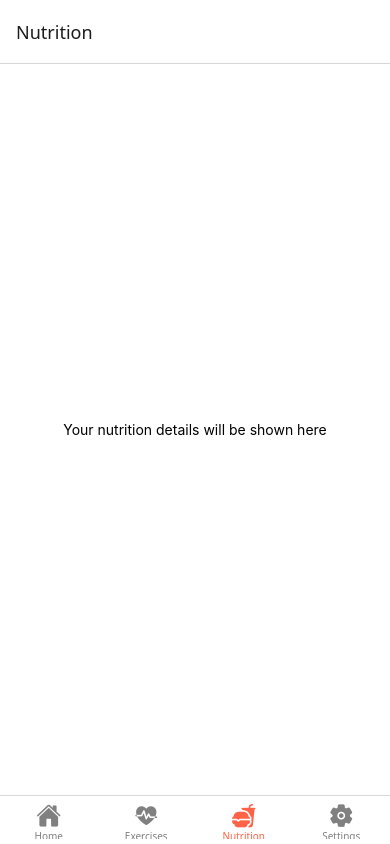
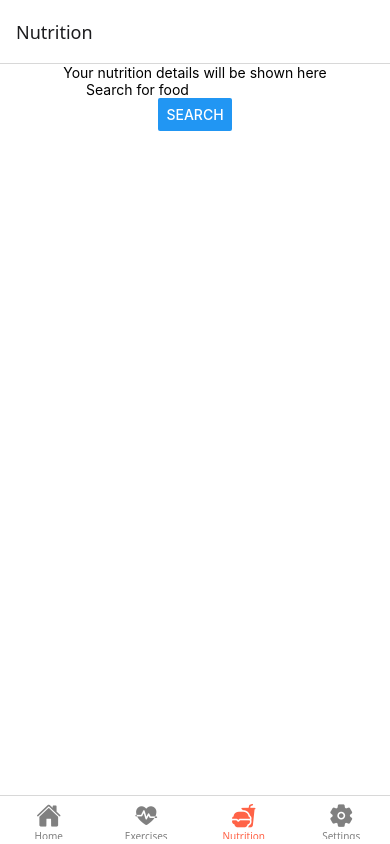
Before and after one commit to Nikokaar/FitAndHealth, a React Native app: screen /Nutrition in a window 390 px wide. Built offline with nearby package versions, Linux system fonts and the light colour scheme.

Commit message:
Fetching foods from Fineli api works now

```diff
--- a/screens/ExerciseScreen.js
+++ b/screens/ExerciseScreen.js
@@ -1,6 +1,6 @@
 import { StyleSheet, Text, View } from 'react-native';
 
-export default function HomeScreen() {
+export default function ExerciseScreen() {
     return (
         <View style={styles.container}>
             <Text>Your exercices will be shown here</Text>
--- a/screens/NutritionScreen.js
+++ b/screens/NutritionScreen.js
@@ -1,9 +1,55 @@
-import { StyleSheet, Text, View } from 'react-native';
+import { useState } from 'react';
+import { StyleSheet, Text, View, TextInput, Button, FlatList, ActivityIndicator } from 'react-native';
 
-export default function HomeScreen() {
+export default function NutritionScreen() {
+    const [keyword, setKeyword] = useState("");
+    const [foods, setFoods] = useState([]);
+    const [loading, setLoading] = useState(false);
+
+    console.log(foods);
+
+    const handleFetch = () => {
+        setLoading(true);
+        setFoods([]);
+        fetch("https://fineli.fi/fineli/api/v1/foods?q=" + keyword, {
+            headers: { "User-Agent": "ReactNativeApp" } // Ei toiminut ennen tätä, johtunee Finelista
+        })
+            .then(response => {
+                if (!response.ok)
+                    throw new Error("Something went wrong in fetch: " + response.statusText);
+
+                return response.json();
+            })
+            .then(data => setFoods(data))
+            .catch(err => console.error(err))
+            .finally(() => setLoading(false));
+    }
+
     return (
         <View style={styles.container}>
             <Text>Your nutrition details will be shown here</Text>
+            <TextInput
+                placeholder='Search for food'
+                value={keyword}
+                onChangeText={text => setKeyword(text)}
+            />
+            <Button
+                title='Search'
+                onPress={handleFetch}
+                disabled={loading}
+            />
+
+            {loading && <ActivityIndicator size="large" />}
+
+            <FlatList
+                data={foods}
+                renderItem={({ item }) => (
+                    <View style={{ margin: 15 }}>
+                        <Text style={{ fontSize: 20, fontWeight: 'bold' }}>{item.name.fi}</Text>
+                        <Text>{item.type.description.fi}</Text>
+                    </View>
+                )}
+            />
         </View>
     );
 }
```
